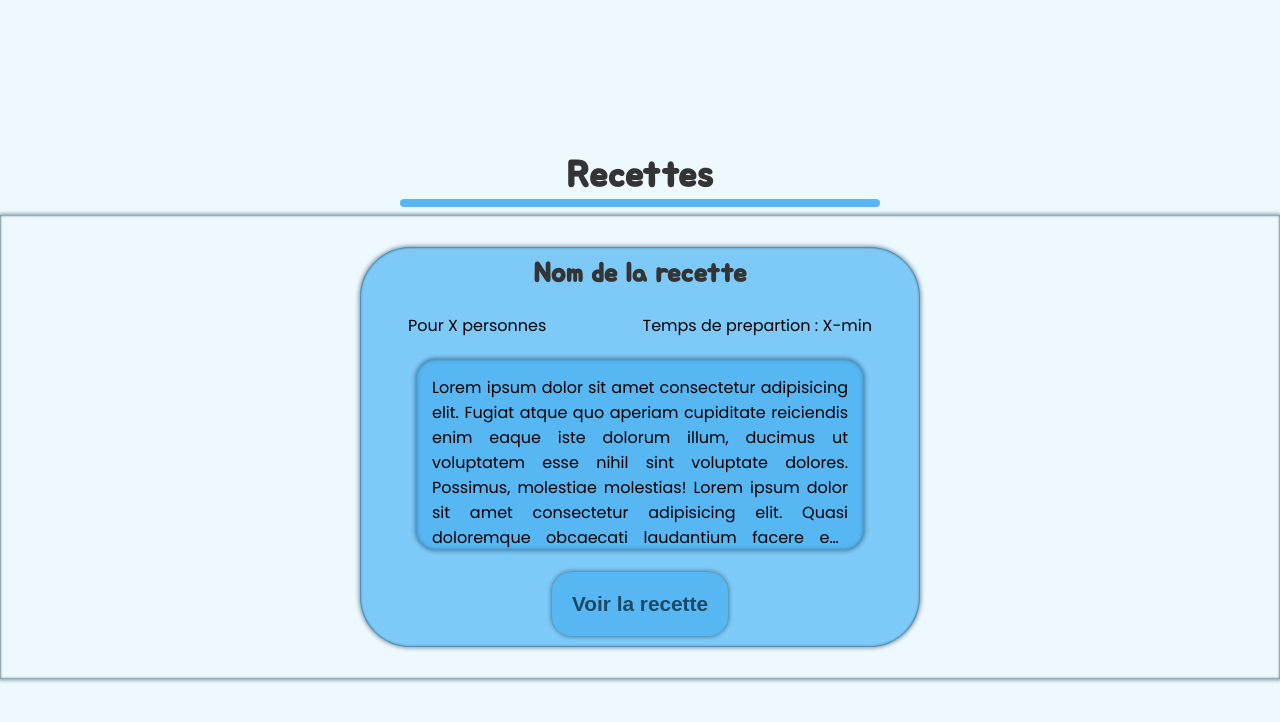
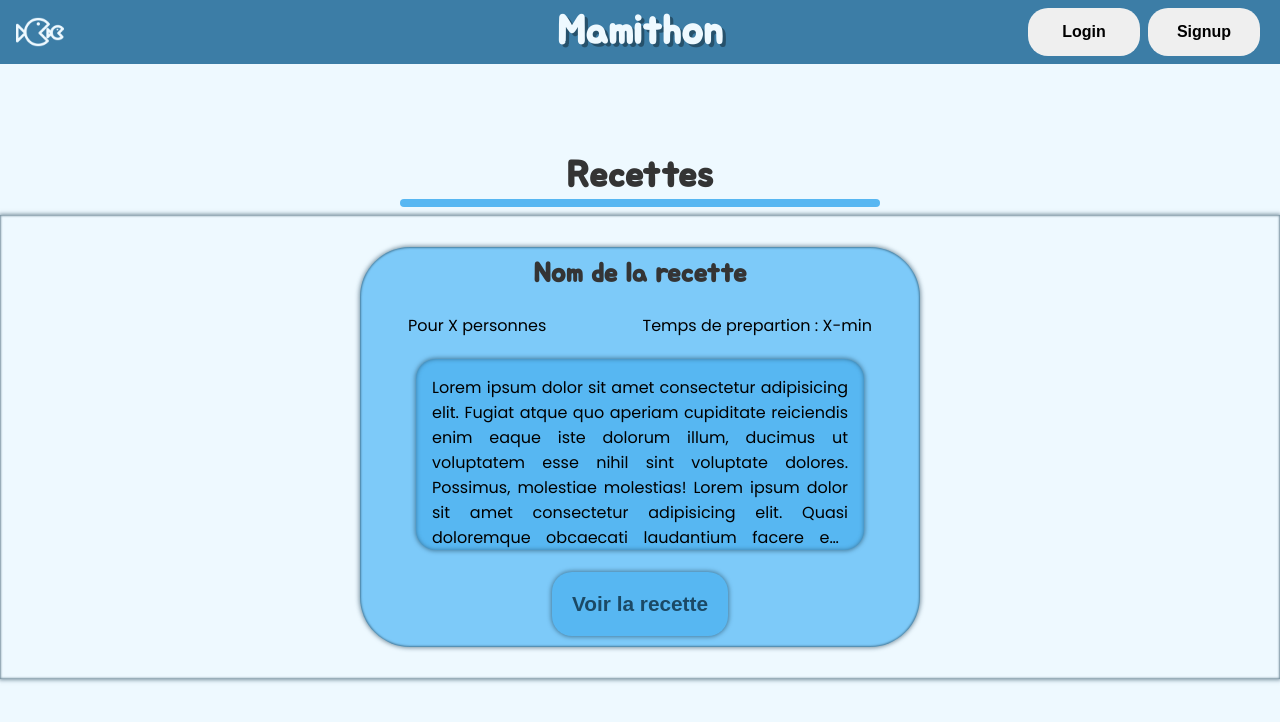
Before and after one commit to MamiThon/Front, a Vue app in the folder mamithon/: page / in a window 1280 px wide. Shown: the top 722 px of the page. Built offline with nearby package versions, Linux system fonts and the light colour scheme.

Commit message:
💄| style home

```diff
--- a/mamithon/src/pages/home-page.vue
+++ b/mamithon/src/pages/home-page.vue
@@ -1,28 +1,24 @@
 <template>
   <div class="content-pages">
+    <navbar />
     <Recipes />
   </div>
 </template>
 
 <script>
-import navbar from "../components/navbar.vue"
-import Recipes from '@/components/Recipes.vue';
-
+import navbar from "../components/navbar.vue";
+import Recipes from "@/components/Recipes.vue";
 
 export default {
-
-
   name: "homePage",
   components: {
     navbar,
     Recipes,
-
   },
 };
 </script>
 
 <style>
-
 .content-pages {
   display: flex;
   flex-direction: column;
@@ -31,5 +27,4 @@ export default {
   width: 100%;
   height: 100vh;
 }
-
 </style>
```
Lines whose indentation alone changed are shown as unchanged.
